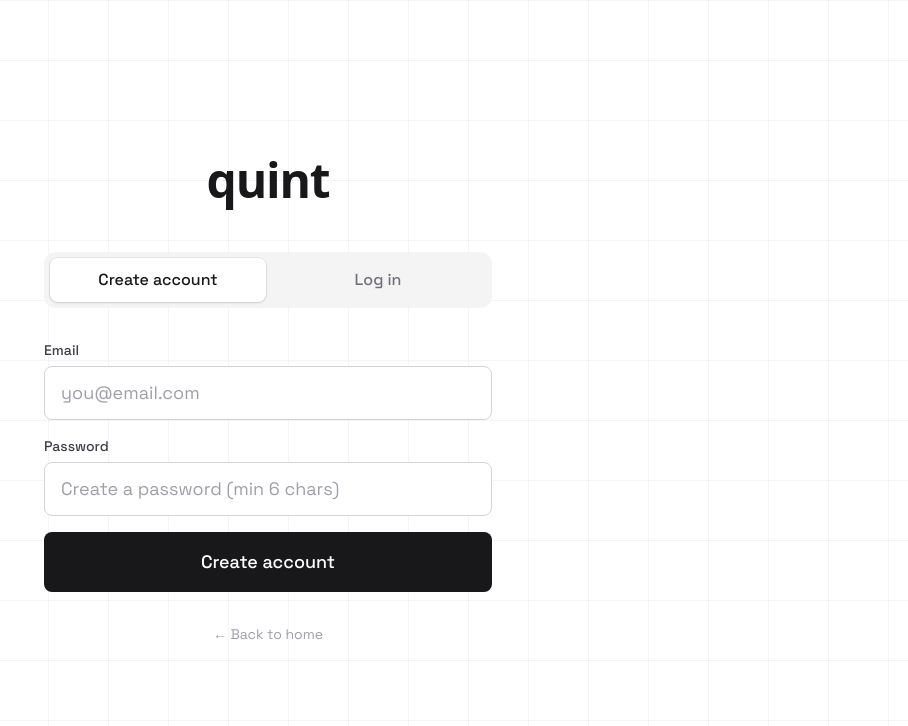
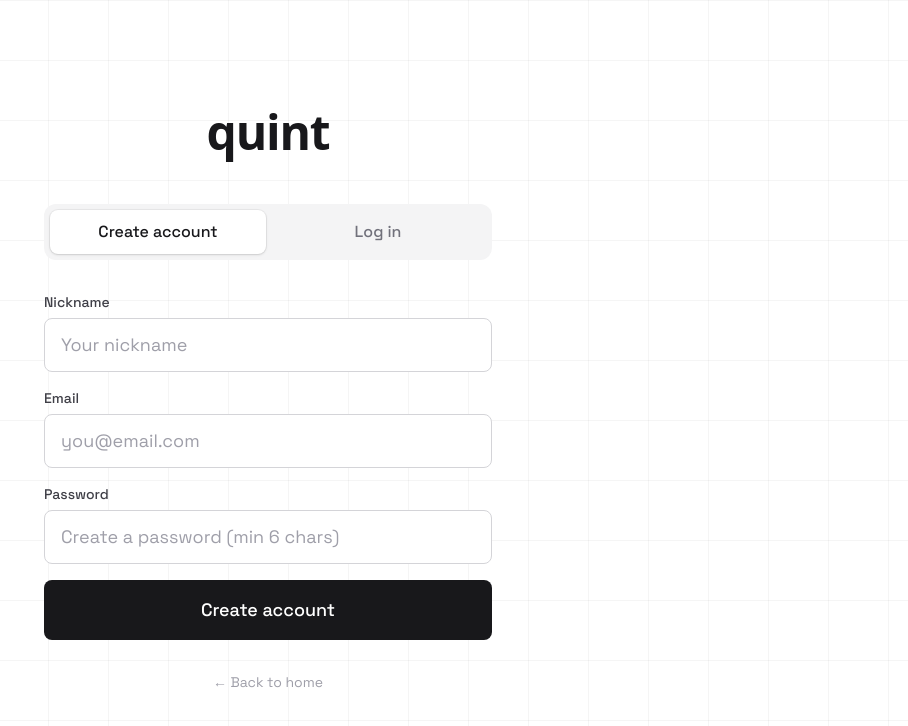
Before and after one commit to vlat247/quuint, a Next.js app: page /auth in a window 1280 px wide. Shown: the top 726 px of the page, without its empty margins (372-1280 px from the left). Built offline with nearby package versions, Linux system fonts and the light colour scheme; no server answers; a web font is replaced by a local one.

Commit message:
feat: username

```diff
--- a/app/auth/page.tsx
+++ b/app/auth/page.tsx
@@ -10,6 +10,7 @@ function AuthPageContent() {
   const initialMode = searchParams.get("mode") === "login" ? "login" : "signup";
 
   const [mode, setMode] = useState<"login" | "signup">(initialMode);
+  const [nickname, setNickname] = useState("");
   const [email, setEmail] = useState("");
   const [password, setPassword] = useState("");
   const [loading, setLoading] = useState(false);
@@ -35,6 +36,9 @@ function AuthPageContent() {
       const { data, error: signUpError } = await supabase.auth.signUp({
         email,
         password,
+        options: {
+          data: { display_name: nickname },
+        },
       });
 
       if (signUpError) {
@@ -137,6 +141,29 @@ function AuthPageContent() {
 
         {/* Auth form */}
         <form onSubmit={handleSubmit} className="space-y-4">
+          {mode === "signup" && (
+            <div>
+              <label
+                htmlFor="nickname"
+                className="block text-sm font-medium text-zinc-700 mb-1.5"
+              >
+                Nickname
+              </label>
+              <input
+                id="nickname"
+                type="text"
+                value={nickname}
+                onChange={(e) => {
+                  setNickname(e.target.value);
+                  setError("");
+                }}
+                placeholder="Your nickname"
+                required
+                className="w-full rounded-lg border border-zinc-300 bg-white px-4 py-3 text-lg text-zinc-900 placeholder-zinc-400 transition-all focus:border-zinc-900 focus:outline-none focus:ring-1 focus:ring-zinc-900"
+              />
+            </div>
+          )}
+
           <div>
             <label
               htmlFor="email"
--- a/app/demo/page.tsx
+++ b/app/demo/page.tsx
@@ -8,6 +8,7 @@ import { AuroraBackground } from "@/components/AuroraBackground";
 import { Sidebar } from "@/components/demo/Sidebar";
 import { AccountModal } from "@/components/demo/AccountModal";
 import { ICON_MAP } from "@/components/demo/icons";
+import { supabase } from "@/lib/supabase/client";
 
 function DemoPageContent() {
   const searchParams = useSearchParams();
@@ -17,6 +18,8 @@ function DemoPageContent() {
   const [mousePos, setMousePos] = useState({ x: -1000, y: -1000 });
   const [isSidebarCollapsed, setIsSidebarCollapsed] = useState(false);
   const [isAccountModalOpen, setIsAccountModalOpen] = useState(false);
+  const [userNickname, setUserNickname] = useState<string | undefined>();
+  const [userEmail, setUserEmail] = useState<string | undefined>();
 
   // -- Sidebar State --
   const [folders, setFolders] = useState<Array<{ id: string; name: string; channels: string[]; icon?: string }>>([
@@ -44,6 +47,18 @@ function DemoPageContent() {
 
     window.addEventListener("mousemove", handleMouseMove);
     return () => window.removeEventListener("mousemove", handleMouseMove);
+  }, []);
+
+  // Fetch Supabase user on mount
+  useEffect(() => {
+    async function fetchUser() {
+      const { data: { user } } = await supabase.auth.getUser();
+      if (user) {
+        setUserEmail(user.email);
+        setUserNickname(user.user_metadata?.display_name);
+      }
+    }
+    fetchUser();
   }, []);
 
   // -- Handlers --
@@ -431,7 +446,8 @@ function DemoPageContent() {
       <AccountModal
         isOpen={isAccountModalOpen}
         onClose={() => setIsAccountModalOpen(false)}
-        email={emailParam || undefined}
+        email={userEmail || emailParam || undefined}
+        nickname={userNickname}
       />
     </div>
   );
--- a/components/demo/AccountModal.tsx
+++ b/components/demo/AccountModal.tsx
@@ -1,17 +1,22 @@
 "use client";
 
-import { useState } from "react";
+import { useState, useEffect } from "react";
 import { X, User, Mail, CreditCard, LogOut, Shield, Zap } from "lucide-react";
 
 interface AccountModalProps {
   isOpen: boolean;
   onClose: () => void;
   email?: string;
+  nickname?: string;
 }
 
-export function AccountModal({ isOpen, onClose, email = "demo@quint.com" }: AccountModalProps) {
-  const [name, setName] = useState("Demo User");
+export function AccountModal({ isOpen, onClose, email = "demo@quint.com", nickname }: AccountModalProps) {
+  const [name, setName] = useState(nickname || "User");
   const [isLoading, setIsLoading] = useState(false);
+
+  useEffect(() => {
+    if (nickname) setName(nickname);
+  }, [nickname]);
 
   if (!isOpen) return null;
 
```
